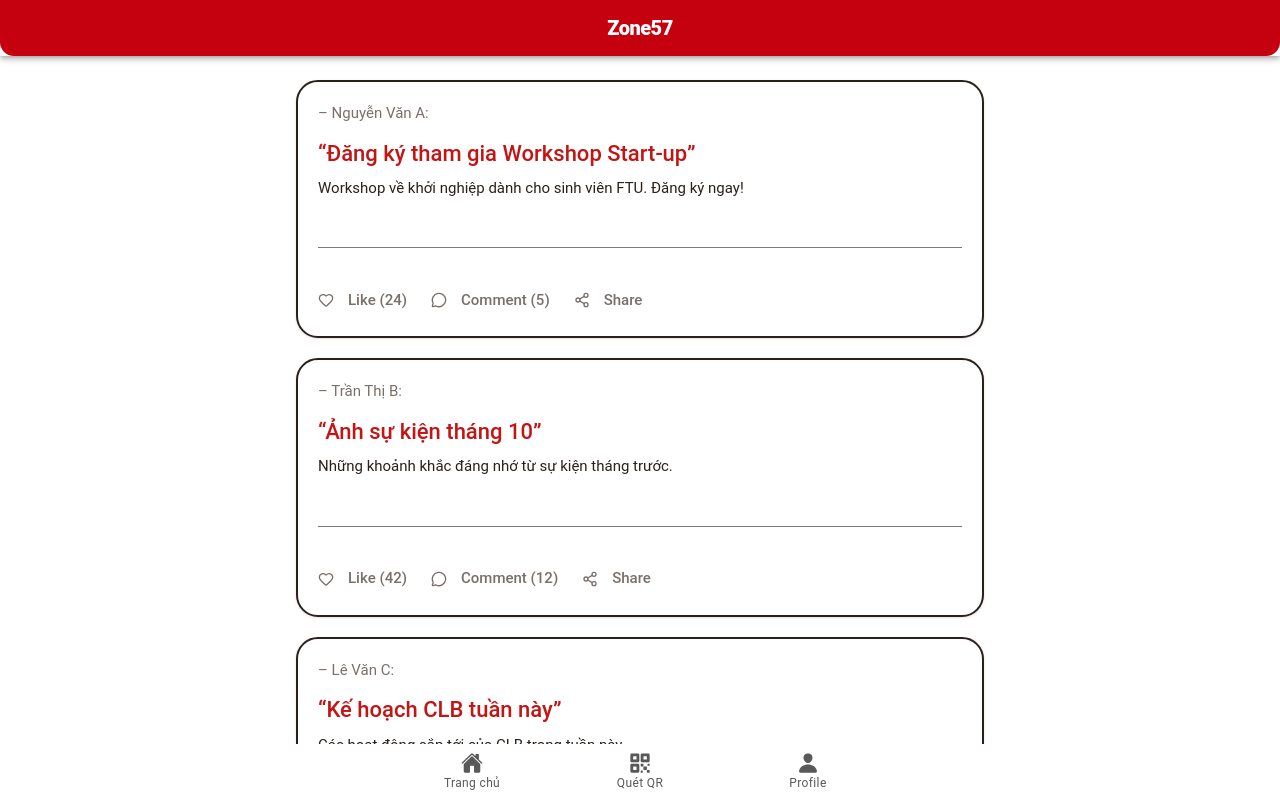
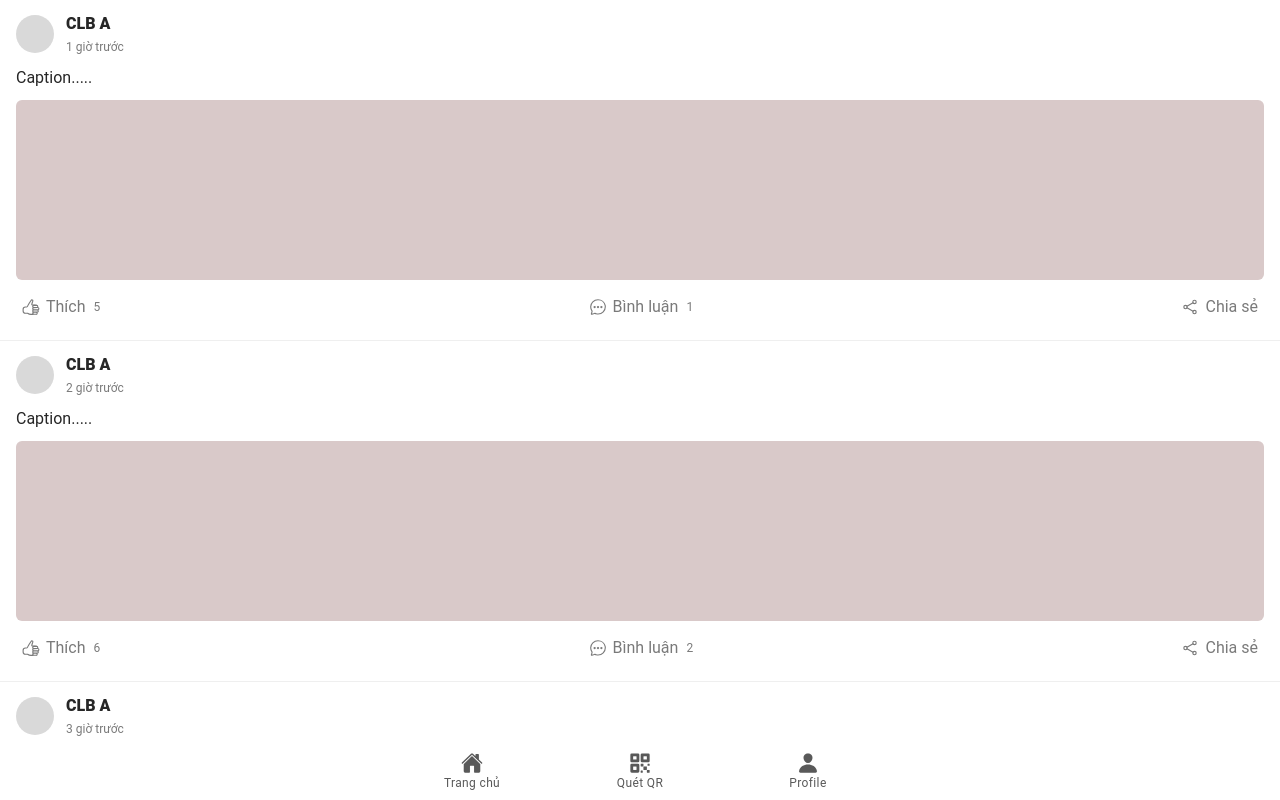
Before and after one commit to XuananLe/FTU-DRL, a React (Vite) app: page /tabs/clb/feed in a window 1280 px wide. Built offline with nearby package versions, Linux system fonts and the light colour scheme.

Commit message:
Add Comparision

```diff
--- a/src/pages/ClubFeed.tsx
+++ b/src/pages/ClubFeed.tsx
@@ -1,103 +1,253 @@
-import { useState } from "react";
-import { IonPage, IonContent, IonHeader, IonTitle, IonToolbar } from "@ionic/react";
-import { Card } from "../../components/ui/card";
-import { Button } from "../../components/ui/button";
-import { Heart, MessageCircle, Share2 } from "lucide-react";
+import React, { useMemo, useRef, useState } from "react";
+import {
+  IonPage, IonHeader, IonToolbar, IonTitle, IonContent, IonRefresher, IonRefresherContent,
+  IonInfiniteScroll, IonInfiniteScrollContent, IonToast, IonModal, IonHeader as IonModalHeader,
+  IonToolbar as IonModalToolbar, IonTitle as IonModalTitle, IonButtons, IonButton, IonIcon,
+  IonContent as IonModalContent, IonItem, IonTextarea, useIonToast
+} from "@ionic/react";
+import {
+  thumbsUpOutline, chatbubbleEllipsesOutline, shareSocialOutline, closeOutline
+} from "ionicons/icons";
+import "./club-feed.css";
 
-interface Post {
+/* ========= Types ========= */
+type Post = {
   id: number;
-  author: string;
-  title: string;
-  content: string;
+  club: string;
+  ago: string;
+  caption: string;
+  image?: string;     // placeholder color block if absent
   likes: number;
+  liked?: boolean;
   comments: number;
-  isLiked: boolean;
-}
+};
 
+/* ========= Seed ========= */
+const seedPosts: Post[] = Array.from({ length: 6 }).map((_, i) => ({
+  id: i + 1,
+  club: "CLB A",
+  ago: i === 0 ? "1 giờ trước" : `${i + 1} giờ trước`,
+  caption: "Caption.....",
+  image: "", // leave empty to render placeholder
+  likes: 5 + i,
+  liked: false,
+  comments: 1 + (i % 3),
+}));
+
+/* ========= Component ========= */
 export default function ClubFeed() {
-  const [posts, setPosts] = useState<Post[]>([
-    { id: 1, author: "Nguyễn Văn A", title: "Đăng ký tham gia Workshop Start-up",
-      content: "Workshop về khởi nghiệp dành cho sinh viên FTU. Đăng ký ngay!",
-      likes: 24, comments: 5, isLiked: false },
-    { id: 2, author: "Trần Thị B", title: "Ảnh sự kiện tháng 10",
-      content: "Những khoảnh khắc đáng nhớ từ sự kiện tháng trước.",
-      likes: 42, comments: 12, isLiked: false },
-    { id: 3, author: "Lê Văn C", title: "Kế hoạch CLB tuần này",
-      content: "Các hoạt động sắp tới của CLB trong tuần này.",
-      likes: 18, comments: 3, isLiked: false },
-  ]);
+  const [posts, setPosts] = useState<Post[]>(seedPosts);
+  const [hasMore, setHasMore] = useState(true);
+  const [activePostId, setActivePostId] = useState<number | null>(null);
+  const [commentText, setCommentText] = useState("");
+  const modalRef = useRef<HTMLIonModalElement>(null);
+  const [present] = useIonToast();
 
-  const handleLike = (id: number) =>
-    setPosts(ps => ps.map(p =>
-      p.id === id ? { ...p, isLiked: !p.isLiked, likes: p.isLiked ? p.likes - 1 : p.likes + 1 } : p
-    ));
+  const activePost = useMemo(
+    () => posts.find(p => p.id === activePostId) || null,
+    [activePostId, posts]
+  );
+
+  /* ====== Interactions ====== */
+  const toggleLike = (id: number) => {
+    setPosts(prev =>
+      prev.map(p =>
+        p.id === id ? { ...p, liked: !p.liked, likes: p.liked ? p.likes - 1 : p.likes + 1 } : p
+      )
+    );
+  };
+
+  const openComments = (id: number) => {
+    setActivePostId(id);
+    modalRef.current?.present();
+  };
+
+  const addComment = () => {
+    if (!commentText.trim()) return;
+    setPosts(prev =>
+      prev.map(p => (p.id === activePostId ? { ...p, comments: p.comments + 1 } : p))
+    );
+    setCommentText("");
+  };
+
+  const sharePost = async (post: Post) => {
+    const text = `${post.club}: ${post.caption}`;
+    const url = `${location.origin}/post/${post.id}`;
+    // Web Share if available
+    if (navigator.share) {
+      try {
+        await navigator.share({ title: post.club, text, url });
+        return;
+      } catch {
+        // ignore cancel
+      }
+    }
+    // Fallback: copy link
+    try {
+      await navigator.clipboard.writeText(url);
+      present({ message: "Đã copy liên kết bài viết", duration: 1400 });
+    } catch {
+      present({ message: "Không thể chia sẻ", duration: 1400, color: "danger" });
+    }
+  };
+
+  /* ====== Refresh / Infinite ====== */
+  const onRefresh = (e: CustomEvent) => {
+    // fake refresh: prepend a new post
+    setTimeout(() => {
+      setPosts(p => [
+        {
+          id: Date.now(),
+          club: "CLB A",
+          ago: "vừa xong",
+          caption: "Caption.....",
+          likes: 0,
+          comments: 0,
+          liked: false,
+        },
+        ...p,
+      ]);
+      (e.target as HTMLIonRefresherElement).complete();
+    }, 700);
+  };
+
+  const loadMore = async (e: CustomEvent<void>) => {
+    setTimeout(() => {
+      setPosts(prev => [
+        ...prev,
+        ...Array.from({ length: 4 }).map((_, k) => ({
+          id: prev.length + k + 1,
+          club: "CLB A",
+          ago: "3 giờ trước",
+          caption: "Caption.....",
+          likes: 2 + k,
+          comments: k % 2,
+          liked: false,
+        })),
+      ]);
+      if (posts.length > 20) setHasMore(false);
+      (e.target as HTMLIonInfiniteScrollElement).complete();
+    }, 800);
+  };
 
   return (
     <IonPage>
-      <IonHeader>
-        <IonToolbar color="danger" className="curved-toolbar">
-        <IonTitle className="zone-title ion-text-center">Zone57</IonTitle>
-        </IonToolbar>
-      </IonHeader>
+      <IonContent className="cf-content" fullscreen>
+        <IonRefresher slot="fixed" onIonRefresh={onRefresh}>
+          <IonRefresherContent />
+        </IonRefresher>
 
-      <IonContent fullscreen>
-        <div className="mx-auto max-w-[720px] px-4 py-6">
-          <div className="space-y-5">
-            {posts.map(post => (
-              <Card
-                key={post.id}
-                className="rounded-[22px] border-2 border-[#2b201c] bg-white p-5 shadow-sm"
-              >
-                {/* Author + Title + Content */}
-                <div className="mb-3">
-                  <p className="mb-2 text-[15px] text-[#7a6f6a]">– {post.author}:</p>
-                  <h3 className="mb-3 text-[18px] font-semibold leading-snug text-[#c41414]">
-                    “{post.title}”
-                  </h3>
-                  <p className="text-[15px] text-[#2b201c]">{post.content}</p>
+        <div className="cf-list">
+          {posts.map((p) => (
+            <article key={p.id} className="cf-post">
+              {/* Header row: avatar + club + time */}
+              <div className="cf-row">
+                <div className="cf-avatar" />
+                <div className="cf-meta">
+                  <div className="cf-club">{p.club}</div>
+                  <div className="cf-time">{p.ago}</div>
                 </div>
+              </div>
 
-                <div className="my-3 h-px w-full bg-[#2b201c]/60" />
+              {/* Caption */}
+              <p className="cf-caption">{p.caption}</p>
 
-                <div className="flex items-center justify-between">
+              {/* Image / placeholder */}
+              <div className="cf-media" />
 
-                  <div className="flex items-center gap-3 sm:gap-6">
-                    <Button
-                      variant="ghost"
-                      size="sm"
-                      onClick={() => handleLike(post.id)}
-                      className={`h-8 px-2 text-[15px] ${
-                        post.isLiked ? "text-[#c41414]" : "text-[#7a6f6a]"
-                      }`}
-                    >
-                      <Heart className={`mr-2 h-4 w-4 ${post.isLiked ? "fill-current" : ""}`} />
-                      Like ({post.likes})
-                    </Button>
+              {/* Actions */}
+              <div className="cf-actions">
+                <button
+                  className={`cf-action ${p.liked ? "is-liked" : ""}`}
+                  onClick={() => toggleLike(p.id)}
+                >
+                  <IonIcon icon={thumbsUpOutline} />
+                  <span>Thích</span>
+                  {p.likes > 0 && <em className="cf-count">{p.likes}</em>}
+                </button>
 
-                    <Button
-                      variant="ghost"
-                      size="sm"
-                      className="h-8 px-2 text-[15px] text-[#7a6f6a]"
-                    >
-                      <MessageCircle className="mr-2 h-4 w-4" />
-                      Comment ({post.comments})
-                    </Button>
+                <button className="cf-action" onClick={() => openComments(p.id)}>
+                  <IonIcon icon={chatbubbleEllipsesOutline} />
+                  <span>Bình luận</span>
+                  {p.comments > 0 && <em className="cf-count">{p.comments}</em>}
+                </button>
 
-                    <Button
-                      variant="ghost"
-                      size="sm"
-                      className="h-8 px-2 text-[15px] text-[#7a6f6a]"
-                    >
-                      <Share2 className="mr-2 h-4 w-4" />
-                      Share
-                    </Button>
+                <button className="cf-action" onClick={() => sharePost(p)}>
+                  <IonIcon icon={shareSocialOutline} />
+                  <span>Chia sẻ</span>
+                </button>
+              </div>
+            </article>
+          ))}
+        </div>
+
+        <IonInfiniteScroll
+          onIonInfinite={loadMore}
+          threshold="100px"
+          disabled={!hasMore}
+        >
+          <IonInfiniteScrollContent loadingSpinner="bubbles" loadingText="Đang tải..." />
+        </IonInfiniteScroll>
+      </IonContent>
+
+      {/* ===== Comments Bottom Sheet ===== */}
+      <IonModal ref={modalRef} initialBreakpoint={0.55} breakpoints={[0, 0.55, 0.85]}>
+        <IonModalHeader>
+          <IonModalToolbar className="cf-modal-toolbar">
+            <IonButtons slot="start">
+              <IonButton onClick={() => modalRef.current?.dismiss()}>
+                <IonIcon icon={closeOutline} />
+              </IonButton>
+            </IonButtons>
+            <IonModalTitle>Bình luận</IonModalTitle>
+          </IonModalToolbar>
+        </IonModalHeader>
+        <IonModalContent className="cf-modal-content">
+          {activePost ? (
+            <>
+              <div className="cf-modal-post">
+                <div className="cf-avatar sm" />
+                <div className="cf-modal-head">
+                  <div className="cf-club">{activePost.club}</div>
+                  <div className="cf-time">{activePost.ago}</div>
+                </div>
+              </div>
+
+              <div className="cf-comments">
+                {/* demo comments */}
+                <div className="cf-cmt">
+                  <div className="cf-avatar sm" />
+                  <div className="cf-cmt-body">
+                    <div className="cf-cmt-name">Bạn B</div>
+                    <div className="cf-cmt-text">Rất hay!</div>
                   </div>
                 </div>
-              </Card>
-            ))}
-          </div>
-        </div>
-      </IonContent>
+                <div className="cf-cmt">
+                  <div className="cf-avatar sm" />
+                  <div className="cf-cmt-body">
+                    <div className="cf-cmt-name">Bạn C</div>
+                    <div className="cf-cmt-text">Cho mình xin ảnh gốc với ạ.</div>
+                  </div>
+                </div>
+              </div>
+
+              <IonItem className="cf-cmt-input" lines="none">
+                <IonTextarea
+                  autoGrow
+                  placeholder="Viết bình luận..."
+                  value={commentText}
+                  onIonInput={(e) => setCommentText(e.detail.value || "")}
+                />
+                <IonButton onClick={addComment} slot="end" strong={true}>
+                  Gửi
+                </IonButton>
+              </IonItem>
+            </>
+          ) : (
+            <div style={{ padding: 16 }}>Đang tải…</div>
+          )}
+        </IonModalContent>
+      </IonModal>
     </IonPage>
   );
 }
--- /dev/null
+++ b/src/pages/club-feed.css
@@ -0,0 +1,81 @@
+:root{
+  --cf-text: #262626;
+  --cf-sub: #7a7a7a;
+  --cf-border: #efefef;
+  --cf-placeholder: #d9c9c9; /* ảnh nền hồng xám như mock */
+  --cf-like: #d63c3c;
+}
+
+.cf-toolbar{
+  --background: #fff;
+  --color: var(--cf-text);
+}
+.cf-title{
+  font-weight: 800;
+  font-size: 18px;
+}
+
+.cf-content{
+  --background: #fff;
+}
+.cf-list{
+  display: grid;
+}
+.cf-post{
+  padding: 12px 16px 16px;
+  border-bottom: 1px solid var(--cf-border);
+}
+
+/* header row */
+.cf-row{ display:flex; gap:12px; align-items:center; }
+.cf-avatar{
+  width: 38px; height: 38px; border-radius: 999px; background: #d9d9d9;
+}
+.cf-avatar.sm{ width:28px; height:28px; }
+.cf-meta{ display:grid; gap:2px; }
+.cf-club{ font-weight: 800; color: var(--cf-text); }
+.cf-time{ color: var(--cf-sub); font-size: 12px; }
+
+/* caption + media */
+.cf-caption{ margin: 10px 0; color: var(--cf-text); }
+.cf-media{
+  width: 100%; height: 180px; border-radius: 6px;
+  background: var(--cf-placeholder);
+}
+
+/* actions */
+.cf-actions{
+  margin-top: 10px; display:flex; align-items:center; justify-content:space-between;
+  gap: 8px;
+}
+.cf-action{
+  display:flex; align-items:center; gap:6px;
+  color: var(--cf-sub);
+  background: transparent; border: 0;
+  padding: 8px 6px; border-radius: 8px;
+}
+.cf-action ion-icon{ font-size: 18px; }
+.cf-action .cf-count{
+  font-style: normal; margin-left: 2px; font-size: 12px; color: var(--cf-sub);
+}
+.cf-action.is-liked{ color: var(--cf-like); }
+
+/* modal (comments) */
+.cf-modal-toolbar{ --background: #fff; }
+.cf-modal-content{ --background: #fff; }
+.cf-modal-post{ display:flex; gap:10px; padding: 10px 16px 0 16px; }
+.cf-modal-head{ display:grid; gap:2px; }
+.cf-comments{
+  padding: 8px 16px; display:grid; gap:10px;
+}
+.cf-cmt{ display:flex; gap:10px; }
+.cf-cmt-body{ background:#f5f5f5; border-radius:10px; padding:6px 10px; flex:1; }
+.cf-cmt-name{ font-weight:700; font-size: 13px; margin-bottom:2px; }
+.cf-cmt-text{ font-size: 13px; color:#333; }
+
+.cf-cmt-input{
+  --background: #fff; margin-top: 6px; padding-right: 8px;
+}
+.cf-cmt-input ion-textarea{
+  --padding-top: 8px; --padding-bottom: 8px; --padding-start: 0; --padding-end: 8px;
+}
```
